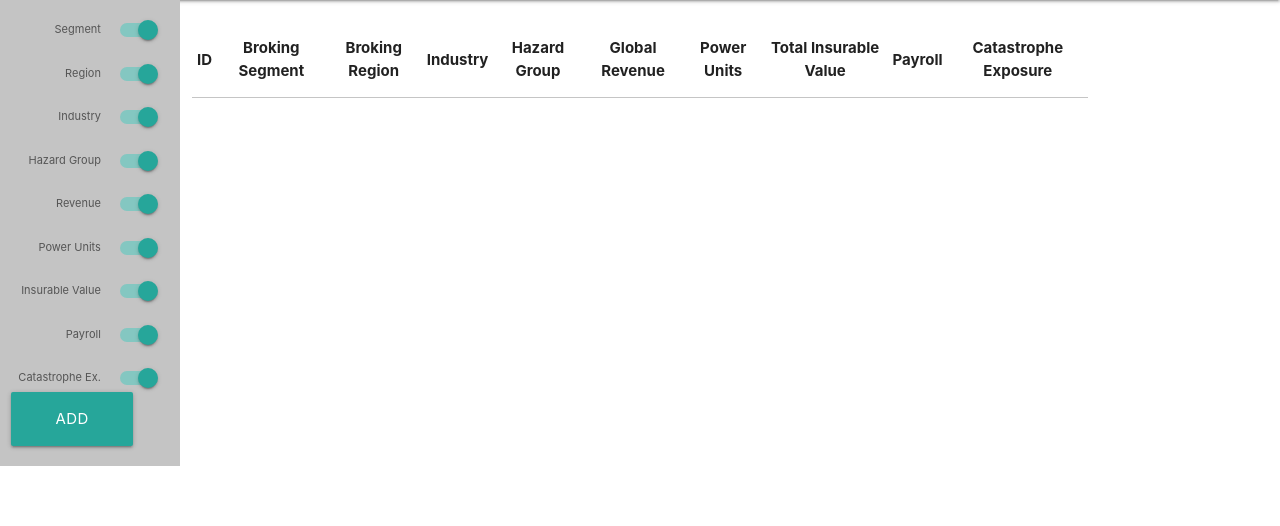
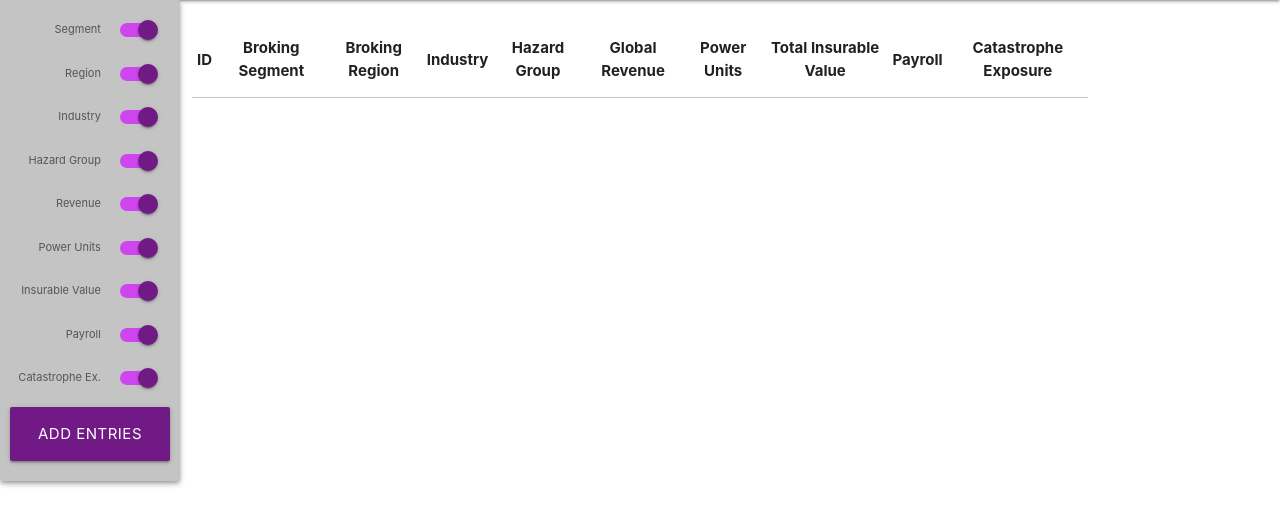
Before and after one commit to FraAurCas/Capstone, a Node server app: page /main/ in a window 1280 px wide. Shown: the part 64-590 px from the top of the page. Run offline with Node 20, Linux system fonts and the light colour scheme; data that the repository does not hold is empty; some libraries are stand-ins or nearby versions.

Commit message:
I hope your head explodes so you can't push and everything is broken - Frank

```diff
--- a/public/stylesheets/colors.css
+++ b/public/stylesheets/colors.css
@@ -1,3 +1,12 @@
-.navbar {
+.main_color {
     background-color: #711984 !important;
 }
+.secondary_color {
+    background-color: #cf46ee !important;
+}
+.switch label input[type=checkbox]:checked + .lever:after { /*Button Colour*/
+  background-color: #711984;
+}
+.switch label .lever:after { /*Button Colour*/
+  background-color: #711984;
+}
--- /dev/null
+++ b/public/stylesheets/switches.css
@@ -0,0 +1,5 @@
+.switch label input[type=checkbox]:checked + .lever:after {
+
+  background-color: #827717;
+
+}
--- a/views/layout.hbs
+++ b/views/layout.hbs
@@ -30,7 +30,7 @@
           <header>{{title}}</header>
 
           <ul class="right hide-on-med-and-down">
-            <li><a href="#">Insurance Comparison Software Prototypeee</a></li>
+            <li><a href="#">Insurance Comparison Software Prototype</a></li>
           </ul>
 
           <ul id="nav-mobile" class="sidenav">
--- a/views/layouts/layout.hbs
+++ b/views/layouts/layout.hbs
@@ -19,7 +19,7 @@
   <main>
     <body>
       <!-- https://materializecss.com/grid.html -->
-      <nav class="navbar" role="navigation">
+      <nav class="main_color" role="navigation">
         <div class="nav-wrapper container">
           <a id="logo-container" href="#" class="brand-logo"></a>
 
--- a/views/main.hbs
+++ b/views/main.hbs
@@ -70,7 +70,7 @@
     </table>
 </div>
 
-<div class="sidebar">
+<div class="sidebar z-depth-2 card">
 
     <p></p>
     {{#if include_segment}}
@@ -78,7 +78,7 @@
             <label onclick="addUrlParameter('include_segment', 'false')">
                 Segment
                 <input type="checkbox" checked="checked">
-                <span class="lever"></span>
+                <span class="lever secondary_color"></span>
             </label>
         </div>
     {{else}}
@@ -97,7 +97,7 @@
             <label onclick="addUrlParameter('include_region', 'false')">
                 Region
                 <input type="checkbox" checked="checked">
-                <span class="lever"></span>
+                <span class="lever secondary_color"></span>
             </label>
         </div>
     {{else}}
@@ -116,7 +116,7 @@
             <label onclick="addUrlParameter('include_industry', 'false')">
                 Industry
                 <input type="checkbox" checked="checked">
-                <span class="lever"></span>
+                <span class="lever secondary_color"></span>
             </label>
         </div>
     {{else}}
@@ -135,7 +135,7 @@
             <label onclick="addUrlParameter('include_hazardGroup', 'false')">
                 Hazard Group
                 <input type="checkbox" checked="checked">
-                <span class="lever"></span>
+                <span class="lever secondary_color"></span>
             </label>
         </div>
     {{else}}
@@ -155,7 +155,7 @@
             <label onclick="addUrlParameter('include_revenue', 'false')">
                 Revenue
                 <input type="checkbox" checked="checked">
-                <span class="lever"></span>
+                <span class="lever secondary_color"></span>
             </label>
         </div>
     {{else}}
@@ -174,7 +174,7 @@
             <label onclick="addUrlParameter('include_powerUnits', 'false')">
                 Power Units
                 <input type="checkbox" checked="checked">
-                <span class="lever"></span>
+                <span class="lever secondary_color"></span>
             </label>
     </div>
     {{else}}
@@ -193,7 +193,7 @@
             <label onclick="addUrlParameter('include_insurableVaue', 'false')">
                 Insurable Value
                 <input type="checkbox" checked="checked">
-                <span class="lever"></span>
+                <span class="lever secondary_color"></span>
             </label>
         </div>
     {{else}}
@@ -212,7 +212,7 @@
             <label onclick="addUrlParameter('include_payroll', 'false')">
                 Payroll
                 <input type="checkbox" checked="checked">
-                <span class="lever"></span>
+                <span class="lever secondary_color"></span>
             </label>
         </div>
     {{else}}
@@ -231,7 +231,7 @@
             <label onclick="addUrlParameter('include_catastrophe', 'false')">
                 Catastrophe Ex.
                 <input type="checkbox" checked="checked">
-                <span class="lever"></span>
+                <span class="lever secondary_color"></span>
             </label>
         </div>
     {{else}}
@@ -244,9 +244,11 @@
         </div>
     {{/if}}
 
+    <p></p>
+
     <div class="row">
-        <div class="button_wrapper col s2">
-            <a class="submit waves-effect waves-light btn btn-large" type="submit" href="/adding_entries">Add Entries</a>
+        <div class="button_wrapper center">
+            <a class="submit waves-effect waves-light btn btn-large main_color" type="submit" href="/adding_entries">Add Entries</a>
         </div>
     </div>
 </div>
```
